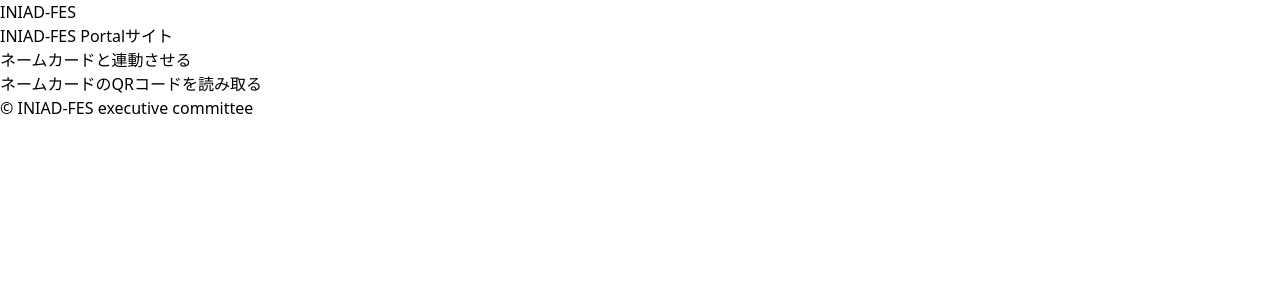
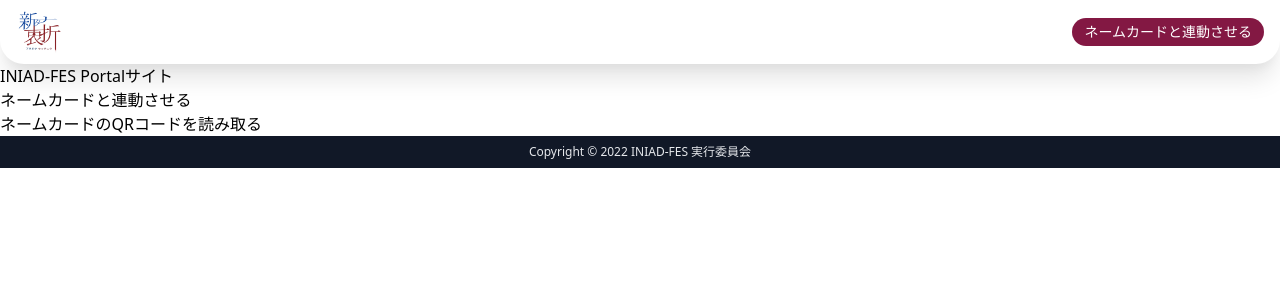
Before and after one commit to kazunariM/iniadfes2022-portal, a Nuxt app in the folder client/: page / in a window 1280 px wide. Shown: the top 300 px of the page. Built offline with nearby package versions, Linux system fonts and the light colour scheme.

Commit message:
Add header and footer design

```diff
--- a/client/components/Layouts/Portal/Footer.vue
+++ b/client/components/Layouts/Portal/Footer.vue
@@ -1,5 +1,5 @@
 <template>
-	<div>
-		<p>© INIAD-FES executive committee</p>
+	<div class="bg-gray-900 text-white">
+		<p class="text-xs text-center text-gray-200 p-2">Copyright © 2022 INIAD-FES 実行委員会</p>
 	</div>
 </template>
--- a/client/components/Layouts/Portal/Header.vue
+++ b/client/components/Layouts/Portal/Header.vue
@@ -1,7 +1,16 @@
 <template>
 	<header>
-		<nuxt-link to="/">INIAD-FES</nuxt-link>
-		<p v-if="isqr">{{ visitor }}</p>
+		<div class="group rounded-b-3xl shadow-xl bg-white px-4 py-2">
+			<div class="flex justify-between">
+				<div class="flex-none">
+					<nuxt-link to="/"><img class="h-12" src="/fes-logo.png" alt="iniadfes-logo"></nuxt-link>
+				</div>
+				<div class="peer-flex-none flex items-center text-sm truncate ml-4">
+					<p v-if="isqr">{{ visitor }} さん</p>
+					<button v-if="!isqr" class="bg-pink-900 hover:bg-pink-700 rounded-full text-white p-1 px-3">ネームカードと連動させる</button>
+				</div>
+			</div>
+		</div>
 	</header>
 </template>
 
```
Also changed, not shown: 1 other file (tests, documents, lock files or other folders).
